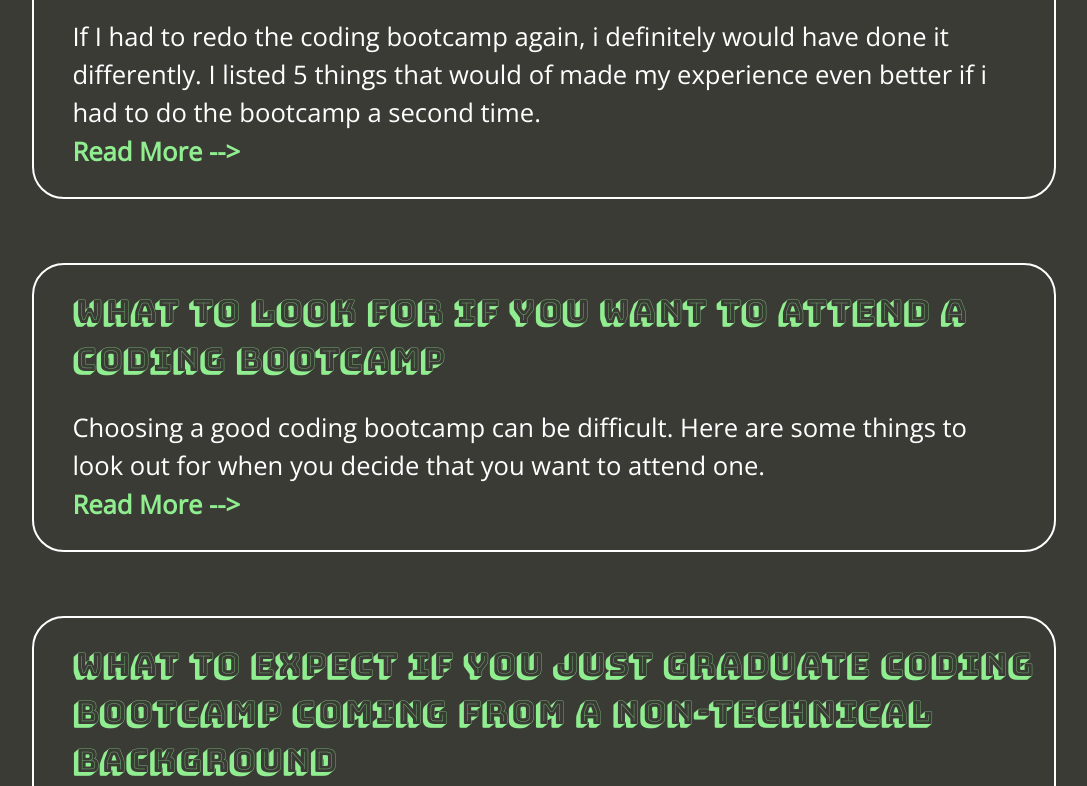
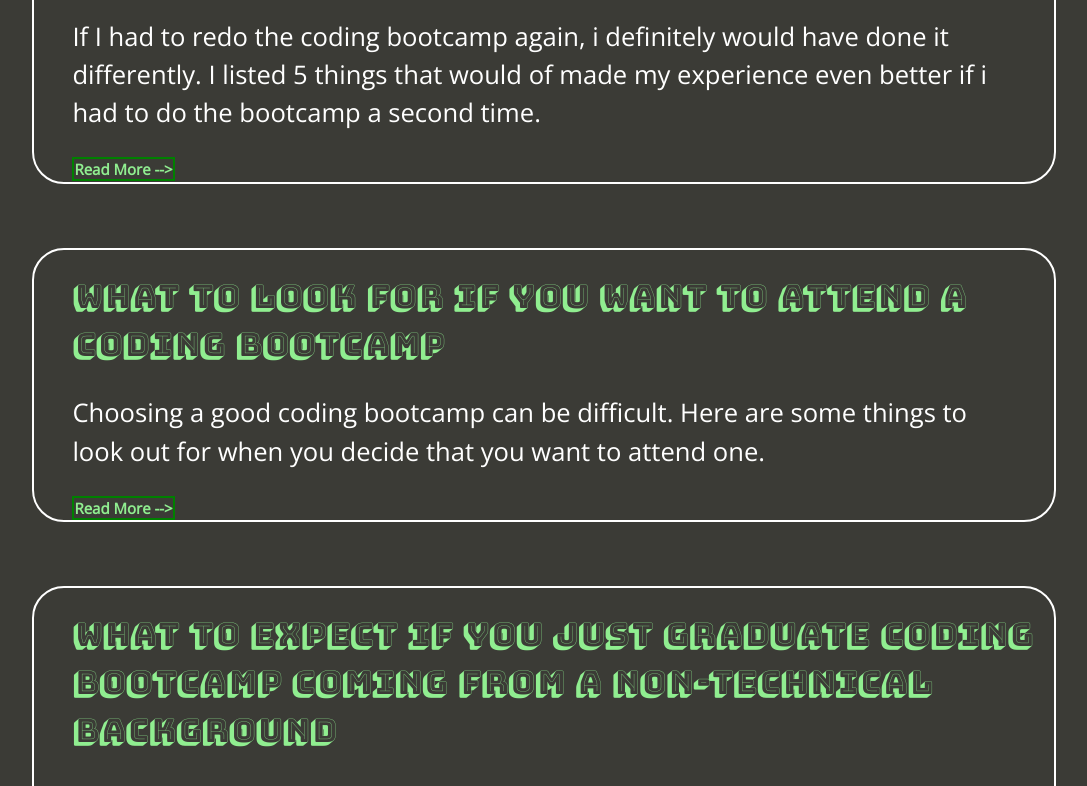
Before and after one commit to StudentCZ/my-website, a React (Create React App) app: page / in a window 1280 px wide. Shown: the part 3020-3806 px from the top of the page, without its empty margins (96-1183 px from the left). Built offline with nearby package versions, Linux system fonts and the light colour scheme.

Commit message:
adding a read more button

```diff
--- a/src/components/Articles.js
+++ b/src/components/Articles.js
@@ -29,7 +29,7 @@ const Articles = () => {
           If I had to redo the coding bootcamp again, i definitely would have
           done it differently. I listed 5 things that would of made my
           experience even better if i had to do the bootcamp a second time.
-          <br />
+        </p>
         <a
           className={style.textLink}
           href='https://medium.com/@Chao.Zhou/5-things-i-would-havedone-differently-if-i-had-to-do-the-bootcamp-again-4dfe3cb95e86'
@@ -39,7 +39,6 @@ const Articles = () => {
           {' '}
           Read More -->
         </a>
-        </p>
       </div>
       <div className={style.borderBox}>
         <h2 className={style.borderBoxHeader}>
@@ -48,7 +47,8 @@ const Articles = () => {
         <p className={style.borderBoxText}>
           {' '}
           Choosing a good coding bootcamp can be difficult. Here are some things
-          to look out for when you decide that you want to attend one. <br />
+          to look out for when you decide that you want to attend one.
+        </p>
         <a
           className={style.textLink}
           href='https://medium.com/@Chao.Zhou/what-to-look-for-if-you-want-to-attend-a-coding-bootcamp-d00faabda2a8'
@@ -58,7 +58,6 @@ const Articles = () => {
           {' '}
           Read More -->
         </a>
-        </p>
       </div>
 
       <div className={style.borderBox}>
@@ -70,7 +69,8 @@ const Articles = () => {
           {' '}
           Finding a job after graduating a coding bootcamp can be difficult.
           Here is some realistic expectation of what to expect when you do
-          graduate from one. <br />
+          graduate from one.
+        </p>
         <a
           className={style.textLink}
           href='https://medium.com/@Chao.Zhou/what-to-expect-if-you-just-graduate-coding-bootcamp-coming-from-a-non-technical-background-1aea8b8ebe88'
@@ -80,7 +80,6 @@ const Articles = () => {
           {' '}
           Read More -->
         </a>
-        </p>
       </div>
     </div>
   );
--- a/src/components/Articles.module.css
+++ b/src/components/Articles.module.css
@@ -59,9 +59,12 @@ a {
 }
 
 .textLink {
+  border: 2px solid green;
   color: lightgreen;
   font-weight: bold;
   font-family: 'Open Sans', sans-serif;
+  margin-left: 3vw;
+  margin-bottom: -3vw;
 }
 
 .linkText {
```
Lines whose indentation alone changed are shown as unchanged.
